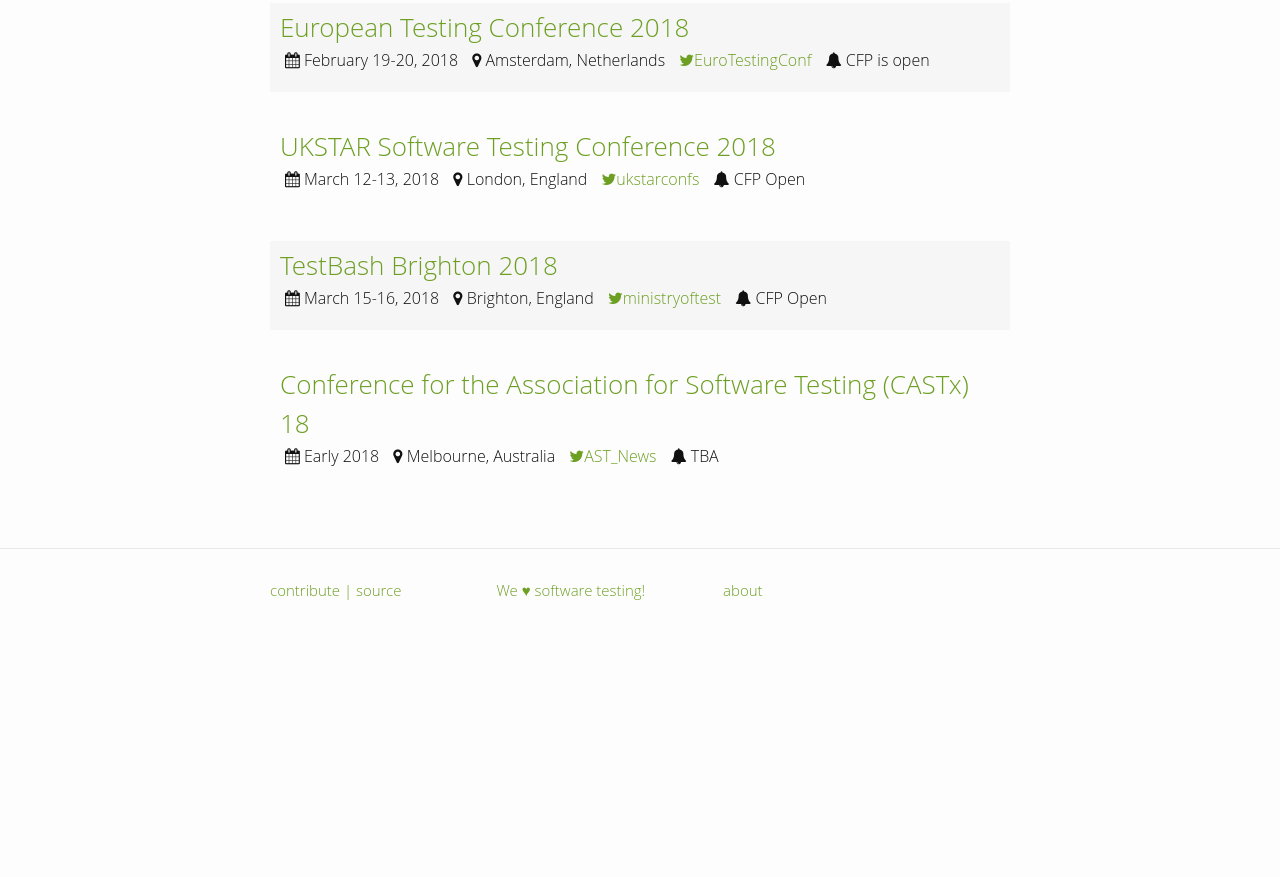
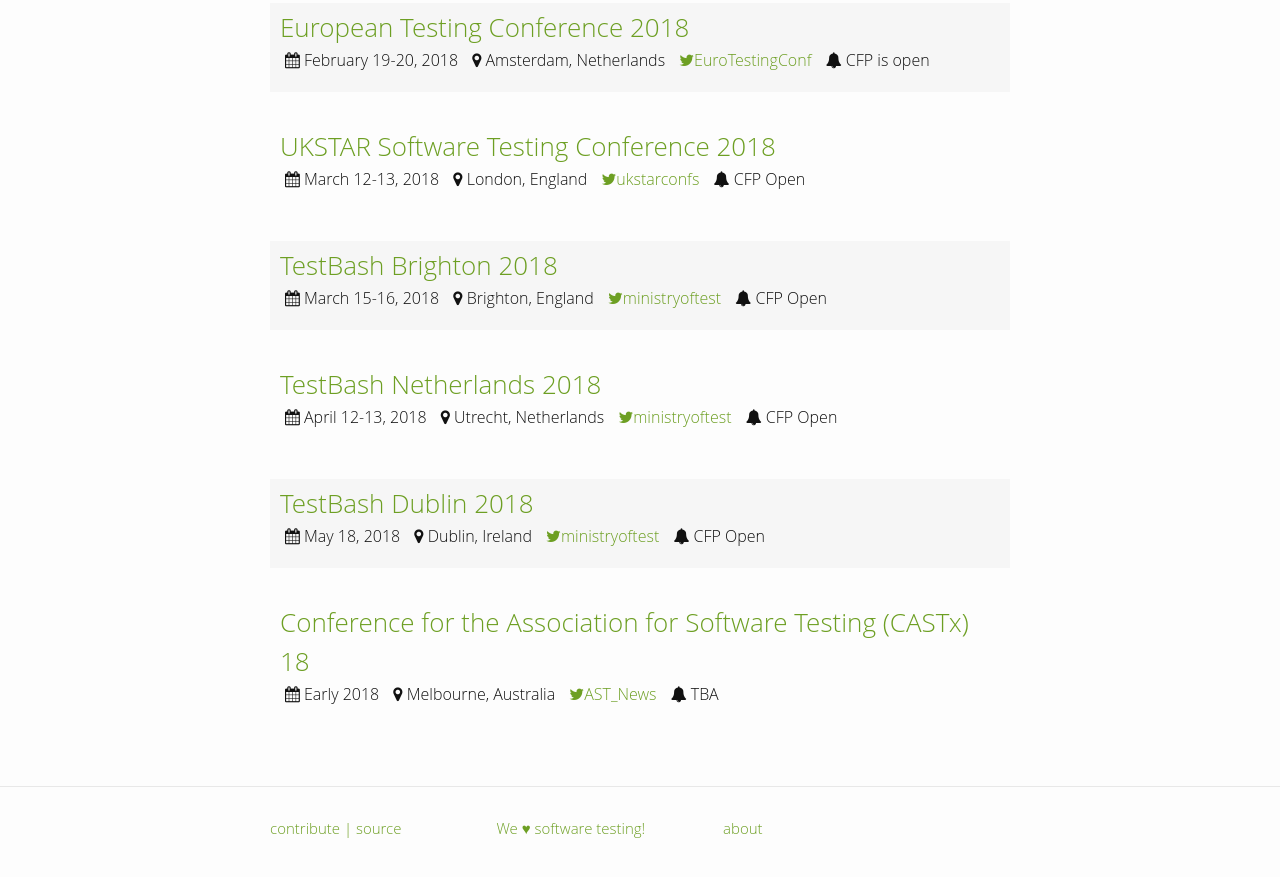
Before and after one commit to TestingConferences/testingconferences.github.io, a Jekyll site: the page built from index.html, in a window 1280 px wide and 900 px high, scrolled down 3651 px. Shown: the top 877 px of the window. Built offline with Jekyll 4.4.1, drawn with Linux system fonts in a browser that asks for light colours; before the commit the page ends 4313 px from its top, so only the background shows below that.

Commit message:
Added more TestBash(es)

```diff
--- a/_data/current.yml
+++ b/_data/current.yml
@@ -220,6 +220,20 @@
   twitter: ministryoftest
   status: CFP Open
 
+- name: TestBash Netherlands 2018
+  location: Utrecht, Netherlands
+  dates: "April 12-13, 2018"
+  url: https://www.ministryoftesting.com/2017/07/testbash-netherlands-2018/
+  twitter: ministryoftest
+  status: CFP Open
+
+- name: TestBash Dublin 2018
+  location: Dublin, Ireland
+  dates: "May 18, 2018"
+  url: https://dojo.ministryoftesting.com/events/testbash-dublin-2018
+  twitter: ministryoftest
+  status: CFP Open
+
 - name: Conference for the Association for Software Testing (CASTx) 18
   location: Melbourne, Australia
   dates: "Early 2018"
```
